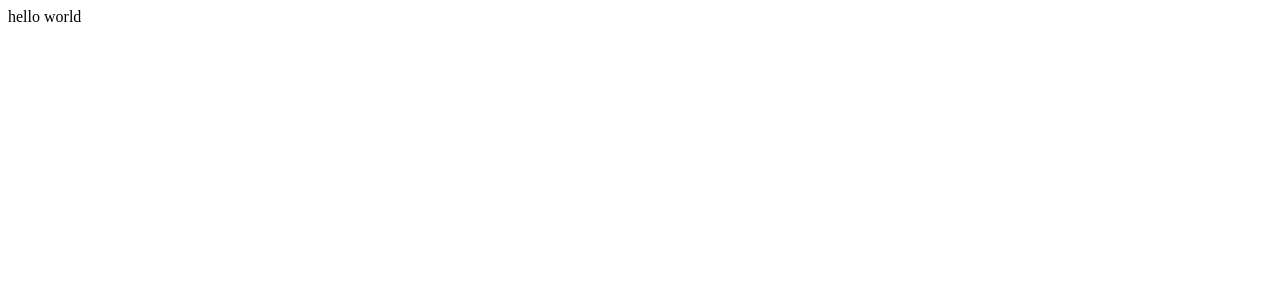
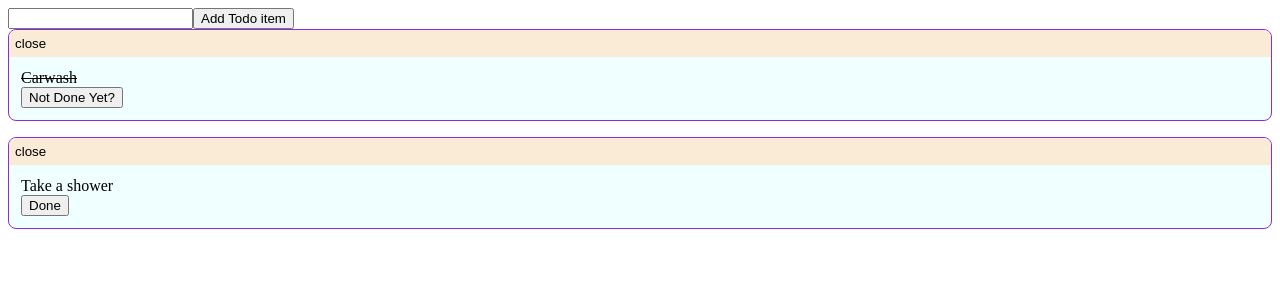
Before and after one commit to MobinaYousefian/ToDo-List-React-, a React (Vite) app: page / in a window 1280 px wide. Shown: the top 300 px of the page. Built offline with nearby package versions, Linux system fonts and the light colour scheme.

Commit message:
Add (some base code): base code from class added

```diff
--- a/package.json
+++ b/package.json
@@ -10,8 +10,10 @@
     "preview": "vite preview"
   },
   "dependencies": {
+    "clsx": "^2.1.0",
     "react": "^18.2.0",
-    "react-dom": "^18.2.0"
+    "react-dom": "^18.2.0",
+    "sass": "^1.71.0"
   },
   "devDependencies": {
     "@types/react": "^18.2.55",
--- a/src/App.jsx
+++ b/src/App.jsx
@@ -1,12 +1,35 @@
-import { useState } from 'react'
+import {useState} from 'react'
+import {todos} from "./Data.js";
+import {List} from "./Components/List";
 
 function App() {
+    const [todoList, setTodoList] = useState(todos)
+    const [todoName, setTodoName] = useState('');
 
-  return (
-    <div>
-        hello world
-    </div>
-  )
+    const onCardClose = () => {
+        console.log('Miad')
+    }
+
+    const handleAddTodo = () => {
+        setTodoList([...todoList, {
+            id : todoList.length + 1,
+            title: todoName,
+            status: 'Todo'
+        }])
+    }
+
+    return (
+        <div>
+            <input value={todoName} onChange={(e) => {
+                setTodoName(e.target.value)
+            }}/>
+            <button onClick={handleAddTodo}>
+                Add Todo item
+            </button>
+
+            <List todos={todoList}/>
+        </div>
+    )
 }
 
-export default App
+export default App;
--- /dev/null
+++ b/src/Components/Card.jsx
@@ -0,0 +1,25 @@
+import clsx from "clsx";
+
+function Card ({ children, onClose, disabled, ...props }) {
+    return (
+        <div className={clsx('card', {
+            'card--disabled' : disabled,
+            'card--enabled' : !disabled,
+        })} {...props}
+        >
+            <div className={'card__header'}>
+                <button className={'card__close-button'} onClick={onClose}>
+                    close
+                </button>
+            </div>
+
+            <div className={"card__content"}>
+                {children}
+            </div>
+        </div>
+
+
+    )
+}
+
+export default Card;
--- /dev/null
+++ b/src/Components/List.jsx
@@ -0,0 +1,31 @@
+import { TodoItem } from "./TodoItem";
+
+export const List = ({ todos }) => {
+
+    if (!todos.length) {
+        return (
+            <div>
+                No todo Item
+            </div>
+        )
+    }
+
+    const handleOnDelete = () => {
+
+    }
+
+    return (
+        <div>
+            {todos.map((todos) => {
+                return (
+                    <TodoItem
+                        key={todos.id}
+                        title={todos.title}
+                        status={todos.status}
+                        onDelete={handleOnDelete}
+                    />
+                )
+            })}
+        </div>
+    )
+}
--- /dev/null
+++ b/src/Components/TodoItem.jsx
@@ -0,0 +1,19 @@
+import Card from "./Card.jsx";
+import clsx from "clsx";
+
+export const TodoItem = ({ title, status, onDelete }) => {
+    return (
+        <div>
+            <Card onClose={onDelete}>
+                <div className={clsx({
+                    "done" : status === 'Done'
+                })}>
+                    {title}
+                </div>
+                <button>
+                    {status !== "Done" ? "Done" : "Not Done Yet?"}
+                </button>
+            </Card>
+        </div>
+    )
+}
--- /dev/null
+++ b/src/Data.js
@@ -0,0 +1,4 @@
+export const todos = [
+    {id : 0, title: "Carwash", status: "Done"},
+    {id : 0, title: "Take a shower", status: "Todo"}
+]
--- a/src/main.jsx
+++ b/src/main.jsx
@@ -1,6 +1,7 @@
 import React from 'react'
 import ReactDOM from 'react-dom/client'
 import App from './App.jsx'
+import './styles.scss'
 
 ReactDOM.createRoot(document.getElementById('root')).render(
   <React.StrictMode>
--- /dev/null
+++ b/src/styles.scss
@@ -0,0 +1,34 @@
+.done {
+  text-decoration: line-through;
+}
+
+.card {
+  background-color: azure;
+  border-radius: 8px;
+  border: 1px solid blueviolet;
+  overflow: hidden;
+  margin-bottom: 16px;
+
+  &--disabled {
+    background-color: red;
+  }
+
+  %--enabled {
+    background-color: blueviolet;
+  }
+
+  &__header {
+    width: 100%;
+    background-color: antiquewhite;
+  }
+
+  &__close-button {
+    border: none;
+    background-color: transparent;
+    padding: 6px;
+  }
+
+  &__content {
+    padding: 12px;
+  }
+}
```
Also changed, not shown: 1 other file (tests, documents, lock files or other folders).
